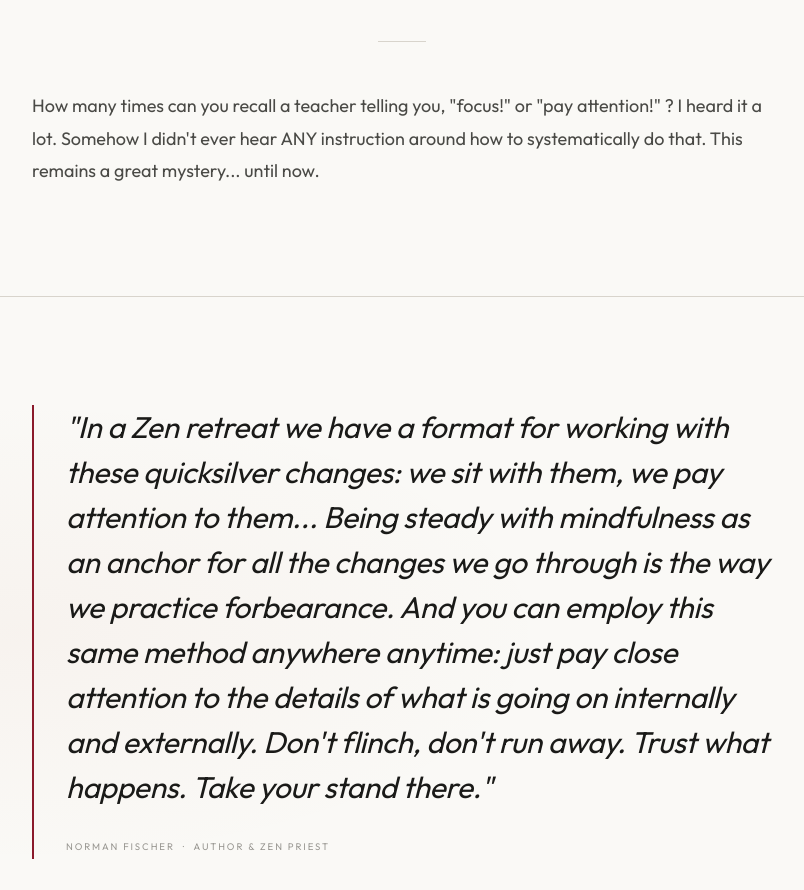
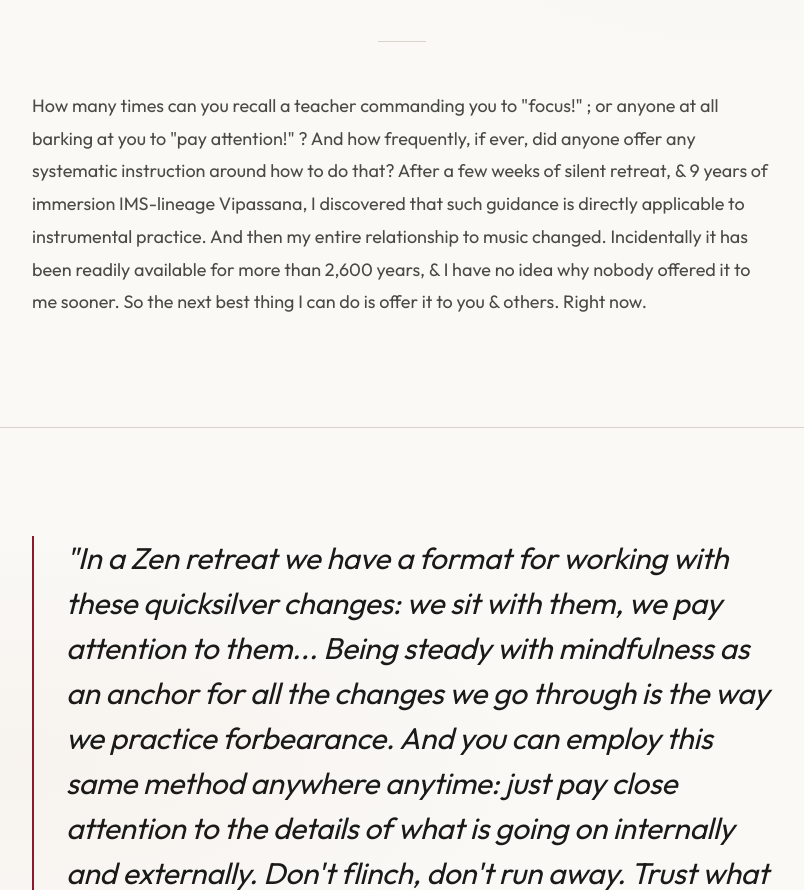
Before and after one commit to alangrubner/openstrings-academy, a website: page index.html in a window 1280 px wide. Shown: the part 2065-2955 px from the top of the page, without its empty margins (238-1042 px from the left). Drawn offline with Linux system fonts and the light colour scheme.

Commit message:
Update attention/focus paragraph in authority section
Co-Authored-By: Claude Sonnet 4.6 <noreply@anthropic.com>

```diff
--- a/index.html
+++ b/index.html
@@ -953,7 +953,7 @@
         <div class="pull-quote-rule bottom" aria-hidden="true"></div>
       </div>
 
-      <p class="fade-in">How many times can you recall a teacher telling you, "focus!" or "pay attention!" ? I heard it a lot. Somehow I didn't ever hear ANY instruction around how to systematically do that. This remains a great mystery... until now.</p>
+      <p class="fade-in">How many times can you recall a teacher commanding you to "focus!" ; or anyone at all barking at you to "pay attention!" ? And how frequently, if ever, did anyone offer any systematic instruction around how to do that? After a few weeks of silent retreat, &amp; 9 years of immersion IMS-lineage Vipassana, I discovered that such guidance is directly applicable to instrumental practice. And then my entire relationship to music changed. Incidentally it has been readily available for more than 2,600 years, &amp; I have no idea why nobody offered it to me sooner. So the next best thing I can do is offer it to you &amp; others. Right now.</p>
 
     </div>
   </section>
```
